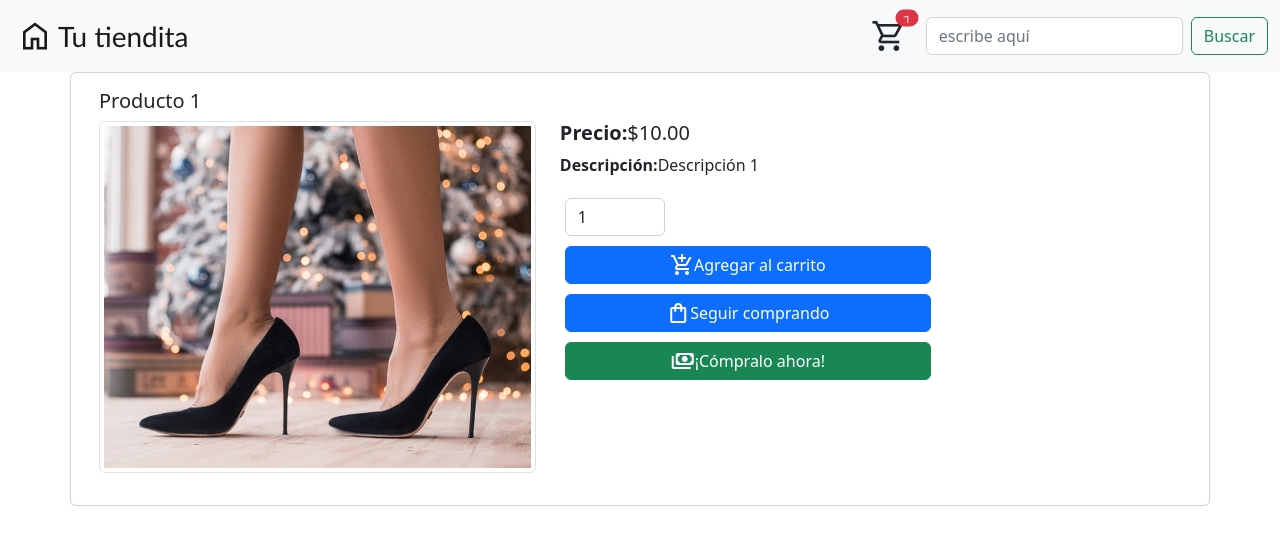
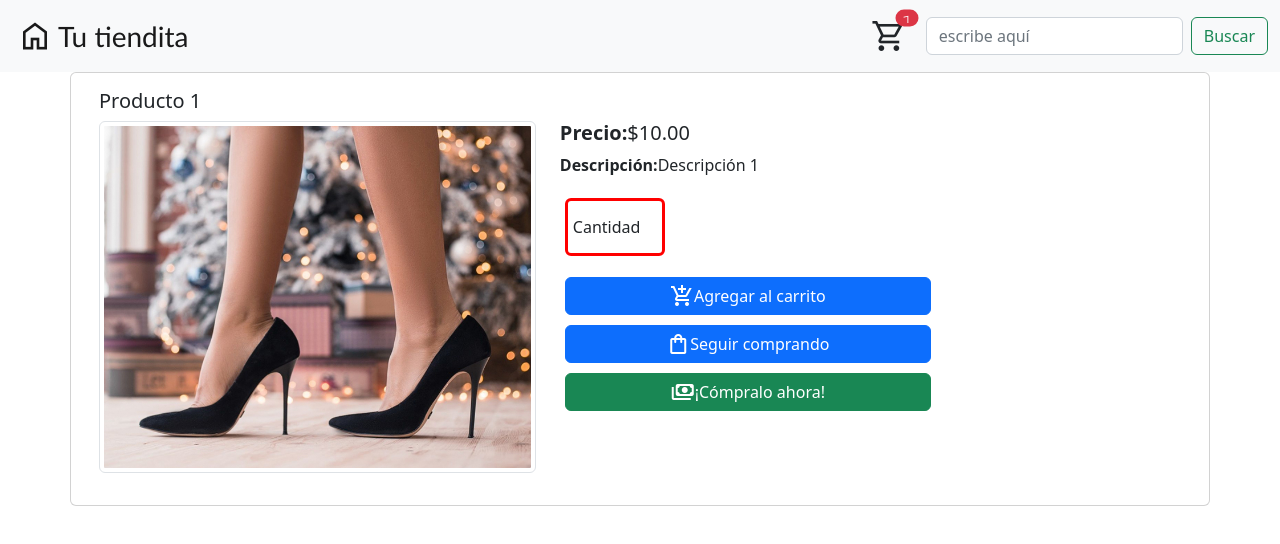
Before and after one commit to Sahilyexe/e-commerce-frontend, an Angular app: page /producto/1 in a window 1280 px wide. Shown: the top 544 px of the page. Built offline with nearby package versions, Linux system fonts and the light colour scheme; no server answers.

Commit message:
change the value of quatty on the cart

```diff
--- a/src/app/componentes/carrito/carrito.component.css
+++ b/src/app/componentes/carrito/carrito.component.css
@@ -6,3 +6,8 @@ img{
     width:100px;
     height: 100px;
 }
+.cantidad{
+    max-width: 100px;
+
+    margin: 5px;
+}
--- a/src/app/componentes/carrito/carrito.component.html
+++ b/src/app/componentes/carrito/carrito.component.html
@@ -17,7 +17,10 @@
         </div>
         <div class="col"><strong>ID:</strong>{{elemento.id |titlecase}}
         <div class="row">
-          <input type="number" class="form-control" min="1" >
+          <div class="form-floating mb-3 componentes">
+            <input type="number"  class="form-control cantidad" (change)="actualizar()" [(ngModel)]="elemento.cantidadCompra" step="1" min="1" [max]="elemento.cantidadStock!" id="cantidadCompra" placeholder="Primer nombre" required>
+            <label for="cantidadCompra">Cantidad</label>
+          </div>
         </div>
         </div>
         <div class="col">{{elemento.descripcion |titlecase}}</div>
--- a/src/app/componentes/carrito/carrito.component.ts
+++ b/src/app/componentes/carrito/carrito.component.ts
@@ -41,4 +41,10 @@ export class CarritoComponent implements OnInit {
         this.cargando=false;
     })
    }
+   actualizar(){
+    this.cargando=true;
+    this._servicioCarrito.actualizarListaCarrito(JSON.stringify(this.orden)).subscribe(resp=>{
+      this.cargando=false;
+    })
+  }
 }
--- a/src/app/componentes/producto/producto.component.html
+++ b/src/app/componentes/producto/producto.component.html
@@ -20,7 +20,10 @@
         </div>
 
         </div>
-        <div> <input type="number" class="form-control cantidad" step="1" min="1" value="1" [max]="producto.cantidadStock"></div>
+        <div class="form-floating mb-3 componentes">
+          <input type="number"  class="form-control cantidad"  [(ngModel)]="producto.cantidadCompra" step="1" min="1" [max]="producto.cantidadStock!" id="cantidadCompra" placeholder="Primer nombre" required>
+          <label for="cantidadCompra">Cantidad</label>
+        </div>
         <div class="row">
           <div class="display-botones">
           <button (click)="agregarCarrito()"
--- a/src/app/model/producto.ts
+++ b/src/app/model/producto.ts
@@ -5,6 +5,7 @@ export class ProductoModel{
     descripcion?:string = "";
     precio?:number = 0;
     cantidadStock?:number = 0;
+    cantidadCompra?:number = 1;
     categoria?:string = "";
     fechaIngreso?: string = "";
     imagen: string="";
```
